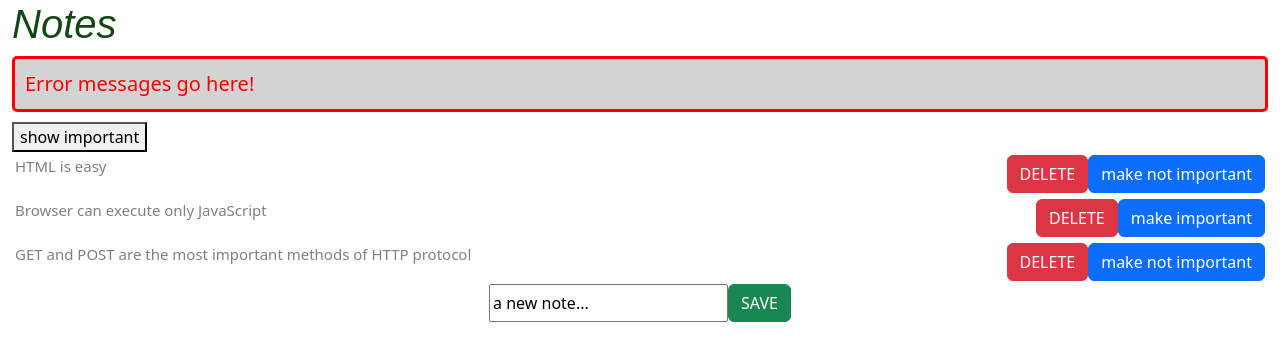
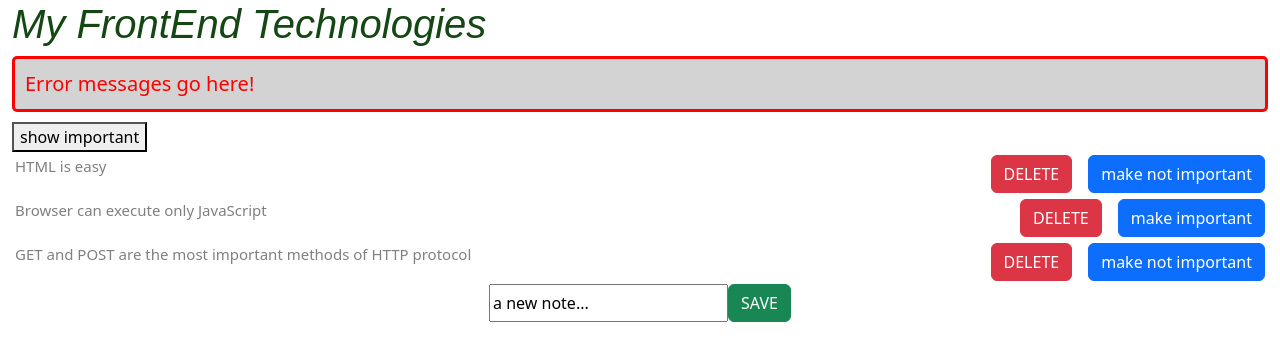
Before and after one commit to richi-coder/Rendering-a-Collection---REACT-HELSINKI-PART-2, a React (Create React App) app: page / in a window 1280 px wide. Shown: the top 360 px of the page. Built offline with nearby package versions, Linux system fonts and the light colour scheme; data requests are answered from the project's data file.

Commit message:
Adding stuff

```diff
--- a/src/App.js
+++ b/src/App.js
@@ -86,7 +86,7 @@ fetch("http://localhost:3000/notes", {
 
   return (
     <div className="container-fluid">
-      <h1>Notes</h1>
+      <h1>My FrontEnd Technologies</h1>
       <Notification message={errorMessage} />
       <div>
         <button onClick={() => setShowAll(!showAll)}>
--- a/src/components/Note.js
+++ b/src/components/Note.js
@@ -13,7 +13,7 @@ const Note = ({ note, toggleImportance, deleteNote }) => {
         {labelToggle}
       </button>
       <button
-      className="btn btn-danger"
+      className="btn btn-danger mx-3"
       onClick={deleteNote}
       >
         {labelDelete}
```
